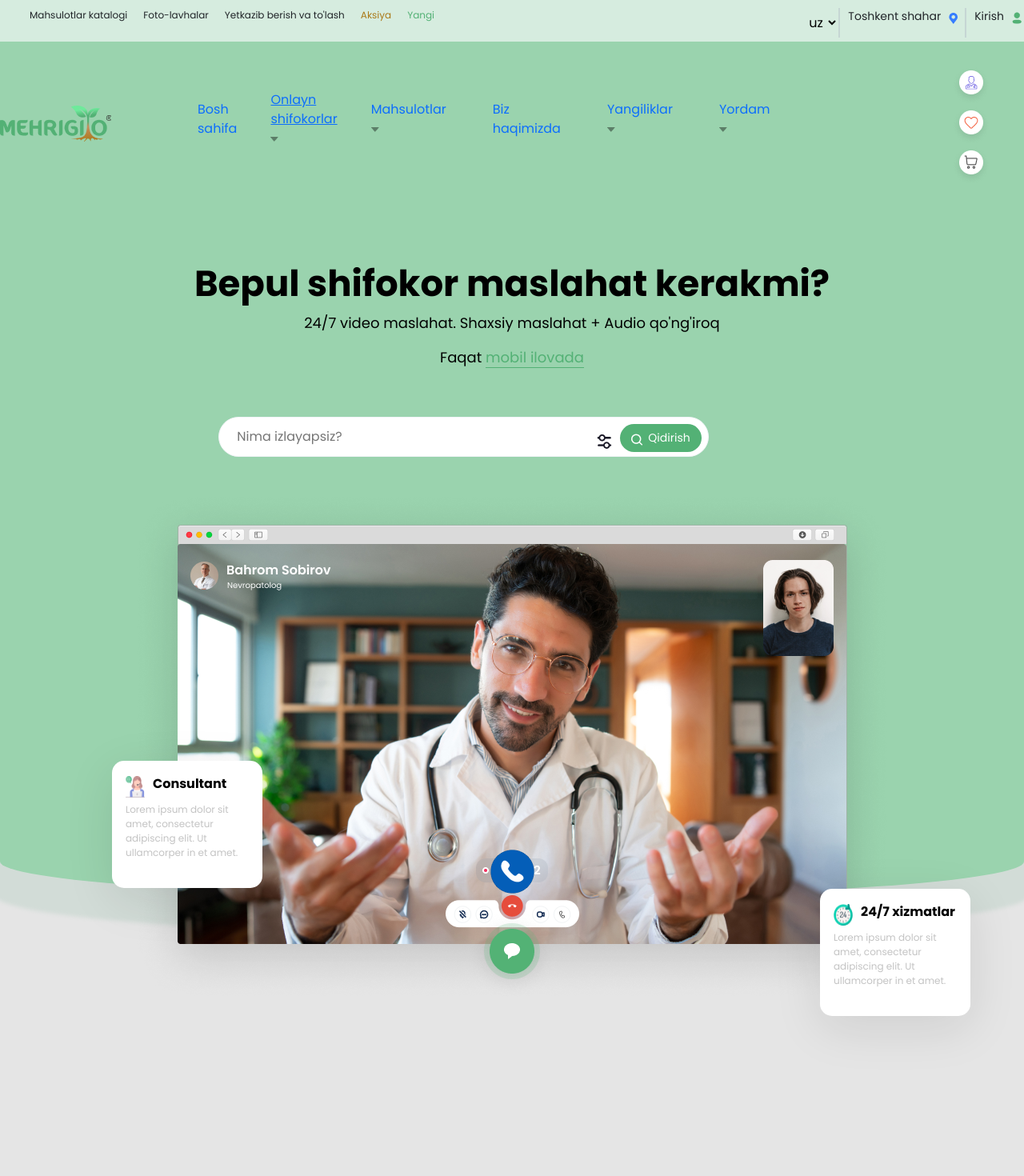
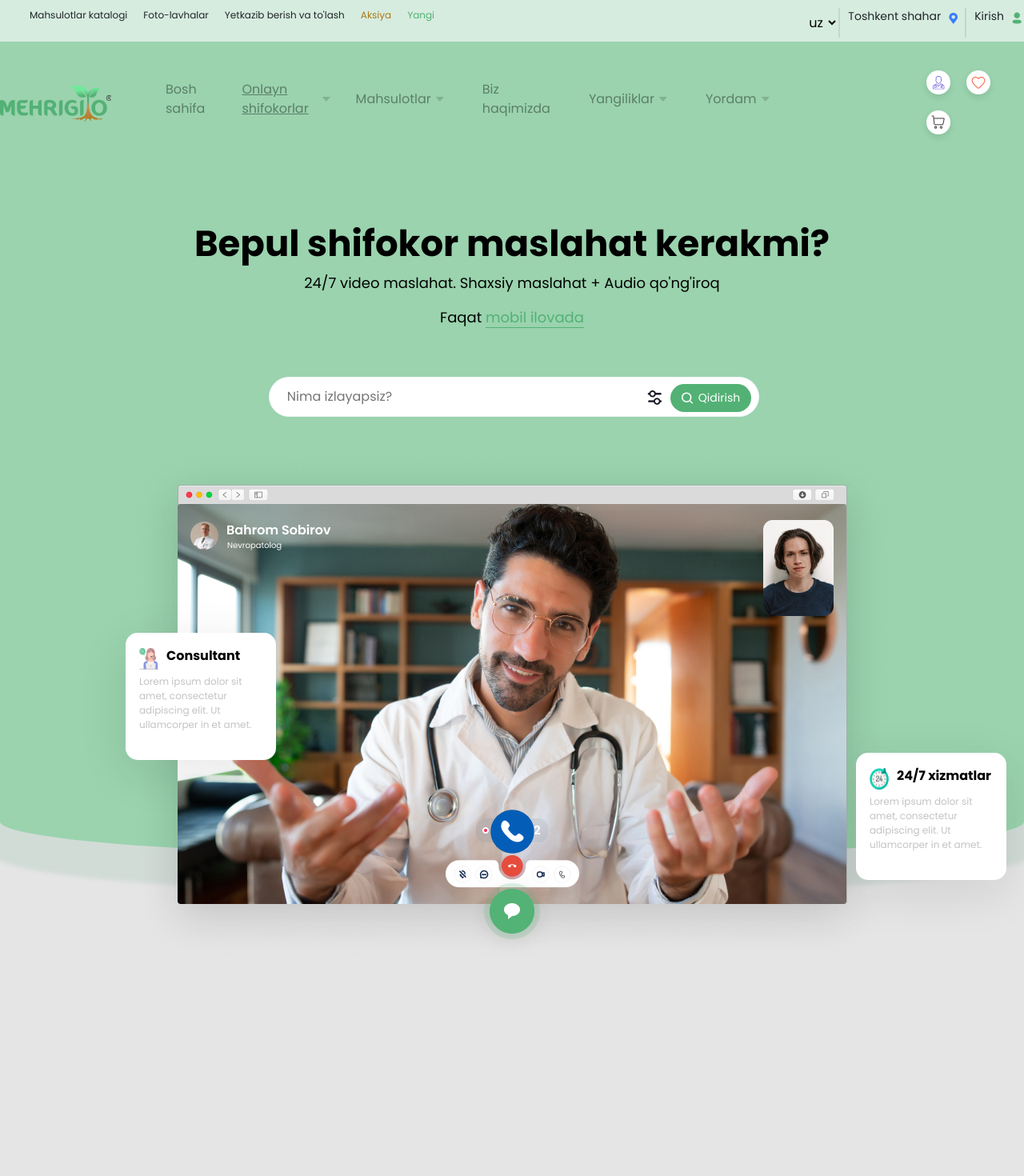
Before and after one commit to Mehrigiyo-Test/mehrigiyo-test, a React (Create React App) app: page / in a window 1280 px wide. Shown: the top 1470 px of the page at 80% size. Built offline with nearby package versions, Linux system fonts and the light colour scheme.

Commit message:
fixed bugs

```diff
--- a/src/components/bannerCard/style.css
+++ b/src/components/bannerCard/style.css
@@ -4,8 +4,8 @@
 
 .banner-card{
     position: absolute;
-    top: -170px;
-    left: 140px;
+    top: -280px;
+    left: 157px;
     max-width: 188px;
     min-height: 118px;
     padding: 19px 17px;
@@ -16,8 +16,8 @@
 
 .card2{
     position: absolute;
-    top: -10px;
-    left: 1025px;
+    top: -130px;
+    left: 1070px;
 }
 
 .banner-card__titles{
--- a/src/components/bannerForm/style.scss
+++ b/src/components/bannerForm/style.scss
@@ -18,6 +18,7 @@ input::-webkit-inner-spin-button {
     background: #FFFFFF;
     border: 1px solid #F1F4F7;
     border-radius: 100px;
+    margin-left: 125px;
 }
 
 .banner-input__input:focus{
@@ -50,12 +51,12 @@ input::-webkit-inner-spin-button {
 .banner-input-btn img{
     position: relative;
     margin-right: 6px;
-    top: 2px;
+    top: 0;
 }
 
 .banner-input__icon{
     position: relative;
     left: -140px;
-    top: 5.5px;
+    top: 0;
     cursor: pointer;
 }
--- a/src/components/nav2/navigate2.jsx
+++ b/src/components/nav2/navigate2.jsx
@@ -12,7 +12,9 @@ const Navigate2 = () => {
     return (
         <div className='nav2 bc-color'>
             <div className='nav__wrapper GlobalWrapper'>
-                <img className='nav-logo' src={Logo} alt="logo" />
+                <Link to='/' className='nav-logo' >
+                    <img src={Logo} alt="logo" />
+                </Link>
 
                 <ul>
                     <Link to='/' className='nav-link'>Bosh sahifa</Link>
--- a/src/components/nav2/style.css
+++ b/src/components/nav2/style.css
@@ -3,9 +3,8 @@
     display: flex;
     flex-direction: row;
     align-items: center;
-    gap: 60px;
+    gap: 20px;
     padding-top: 30px;
-    z-index: 99;
 }
 
 .nav-logo{
@@ -16,11 +15,11 @@
     display: flex;
     flex-direction: row;
     align-items: center;
-    gap: 26px;
+    gap: 16px;
     font-family: 'Poppins', sans-serif;
 }
 
-.nav__wrapper ul li{
+.nav__wrapper ul a{
     display: flex;
     align-items: center;
     gap: 6px;
```
